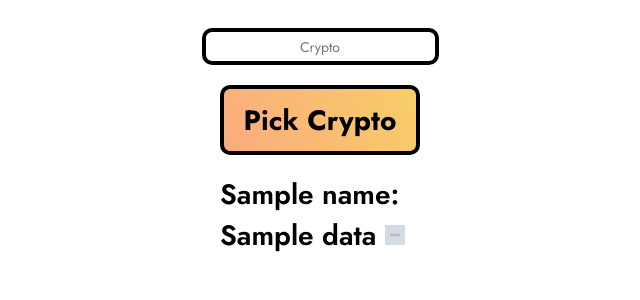
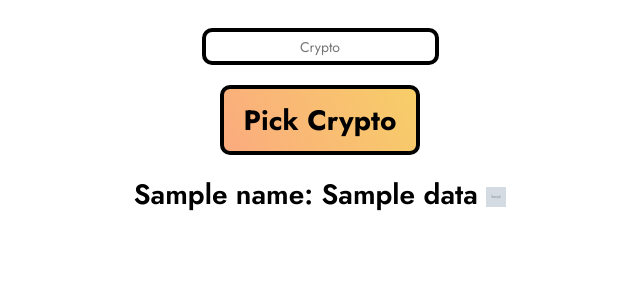
Before and after one commit to AyaanZaveri/CryptoData-Flask, a Flask app: template templates/index.html in a window 1280 px wide; the page is wider, and only the part inside the window is pictured. Shown: the top 300 px of that part, without its empty margins (320-960 px from the left). Run offline with Flask 2, Linux system fonts and the light colour scheme; the template is opened without the code that fills it: most values are stand-ins (such as "Sample title", 1, 10 or a date in 2020); grey boxes marked "Sample" are stand-in pictures.

Commit message:
Update index.html

```diff
--- a/templates/index.html
+++ b/templates/index.html
@@ -38,8 +38,9 @@
         font-size: 28px;
         font-family: 'Jost', sans-serif;
         font-weight: 600;
-        padding-left: 100px;
-        padding-right: 100px;
+        display:inline-block;
+        text-align: center;
+        width: 50em;
       }
 
       input {
@@ -60,6 +61,7 @@
       img {
         width: 20px;
         height: 20px;
+        vertical-align:middle;
       }
     </style>
 	</head>
```
